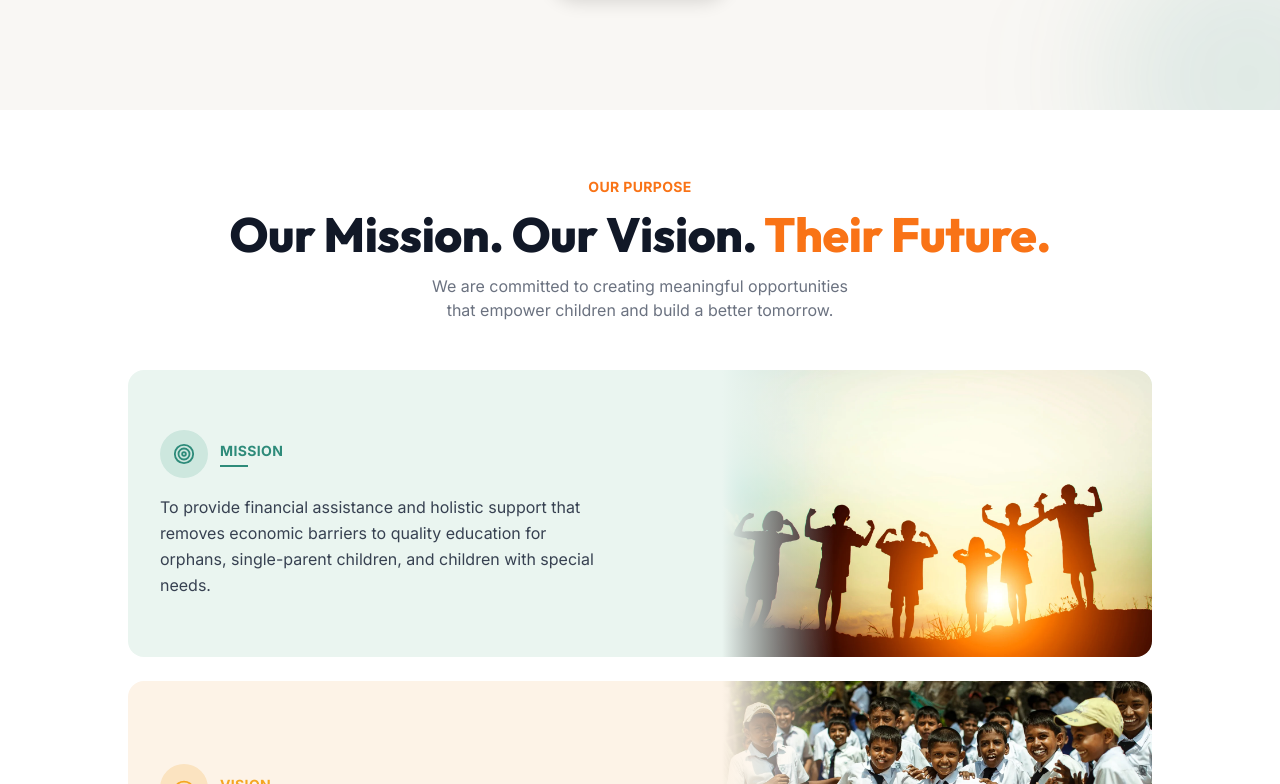
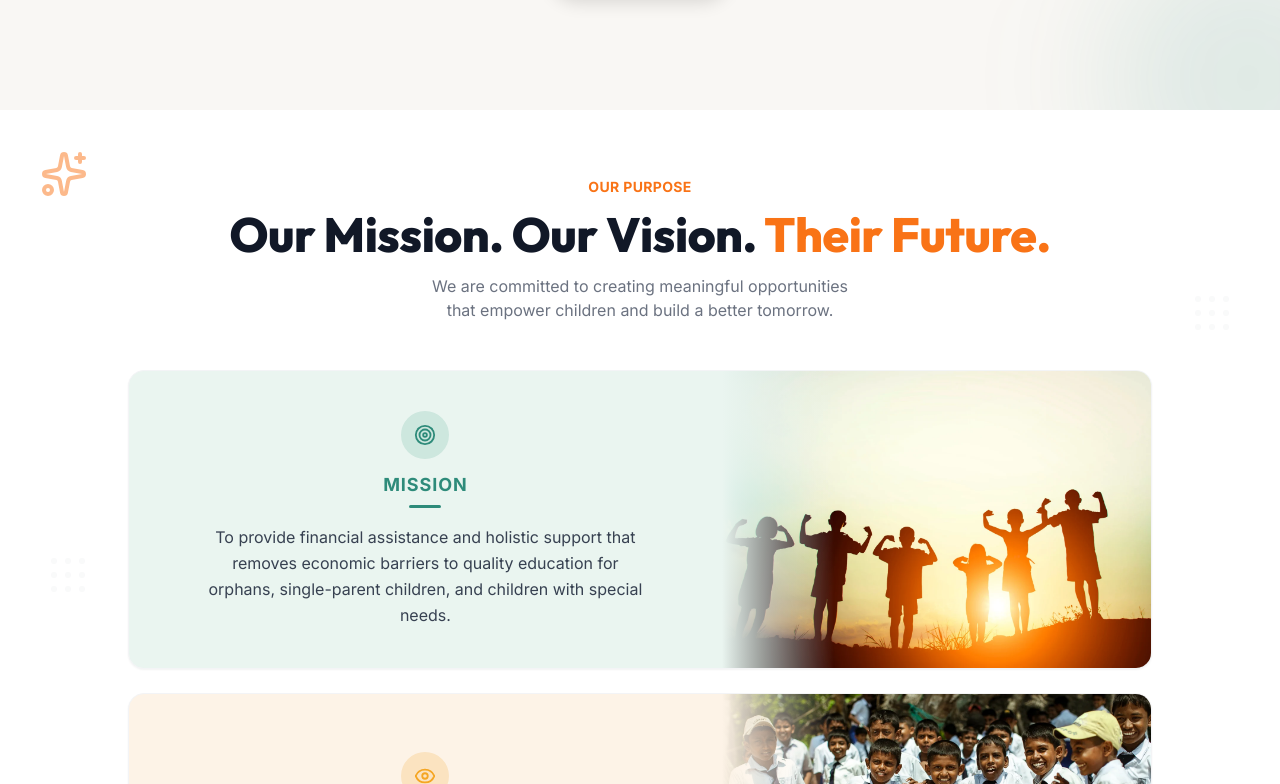
Before and after one commit to shashinadh28/Adhyapana-Foundation, a React (Vite) app: page / in a window 1280 px wide. Shown: the part 1516-2300 px from the top of the page. Built offline with nearby package versions, Linux system fonts and the light colour scheme.

Commit message:
feat: center card content, make labels larger/bold and add subtle floating background shapes

```diff
--- a/src/components/VisionMission.jsx
+++ b/src/components/VisionMission.jsx
@@ -6,30 +6,28 @@ import { useNavigate } from "react-router-dom";
 function PurposeCard({ icon: Icon, label, text, image, imageAlt, accent, iconBg, cardBg }) {
   return (
     <div
-      className="flex flex-col md:flex-row rounded-2xl overflow-hidden"
+      className="flex flex-col md:flex-row rounded-2xl overflow-hidden shadow-sm border border-gray-100"
       style={{ background: cardBg }}
     >
-      {/* Content */}
-      <div className="flex-1 px-8 py-8 md:py-10 flex flex-col justify-center">
-        <div className="flex items-center gap-3 mb-4">
+      {/* Content aligned to center */}
+      <div className="flex-1 px-8 py-8 md:py-10 flex flex-col items-center text-center justify-center">
+        <div className="flex flex-col items-center mb-4">
           <div
-            className="w-12 h-12 rounded-full flex items-center justify-center flex-shrink-0"
+            className="w-12 h-12 rounded-full flex items-center justify-center flex-shrink-0 mb-3"
             style={{ background: iconBg }}
           >
             <Icon size={22} style={{ color: accent }} />
           </div>
-          <div>
           <span
-              className="font-bold uppercase text-sm tracking-wide block"
+            className="font-extrabold uppercase text-base md:text-lg tracking-wider block font-playfair"
             style={{ color: accent }}
           >
             {label}
           </span>
           <span
-              className="block h-0.5 w-7 mt-1"
+            className="block h-[3px] w-8 mt-1.5 rounded"
             style={{ background: accent }}
           />
-          </div>
         </div>
 
         <p className="text-gray-700 leading-relaxed text-base max-w-md">
@@ -155,8 +153,30 @@ export default function VisionMission() {
   return (
     <>
       {/* ══ OUR PURPOSE ══ */}
-      <section className="w-full bg-white py-16 px-6">
-        <div className="max-w-5xl mx-auto">
+      <section className="relative w-full bg-white py-16 px-6 overflow-hidden">
+        {/* Subtle floating background shapes */}
+        <div className="absolute top-10 left-10 pointer-events-none opacity-[0.08] text-orange-500 animate-pulse">
+          <Sparkles size={48} />
+        </div>
+        <div className="absolute bottom-12 right-12 pointer-events-none opacity-[0.08] text-emerald-600 animate-bounce" style={{ animationDuration: "5s" }}>
+          <Heart size={44} />
+        </div>
+        <div className="absolute top-1/2 left-[4%] -translate-y-1/2 pointer-events-none opacity-[0.06] text-gray-400 hidden lg:block">
+          <div className="grid grid-cols-3 gap-2">
+            {Array.from({ length: 9 }).map((_, i) => (
+              <span key={i} className="w-1.5 h-1.5 rounded-full bg-current" />
+            ))}
+          </div>
+        </div>
+        <div className="absolute top-[20%] right-[4%] pointer-events-none opacity-[0.06] text-gray-400 hidden lg:block">
+          <div className="grid grid-cols-3 gap-2">
+            {Array.from({ length: 9 }).map((_, i) => (
+              <span key={i} className="w-1.5 h-1.5 rounded-full bg-current" />
+            ))}
+          </div>
+        </div>
+
+        <div className="relative max-w-5xl mx-auto z-10">
           {/* Header */}
           <div className="text-center mb-12">
             <span className="text-orange-500 font-bold uppercase text-sm tracking-wide">
```
Lines whose indentation alone changed are shown as unchanged.
